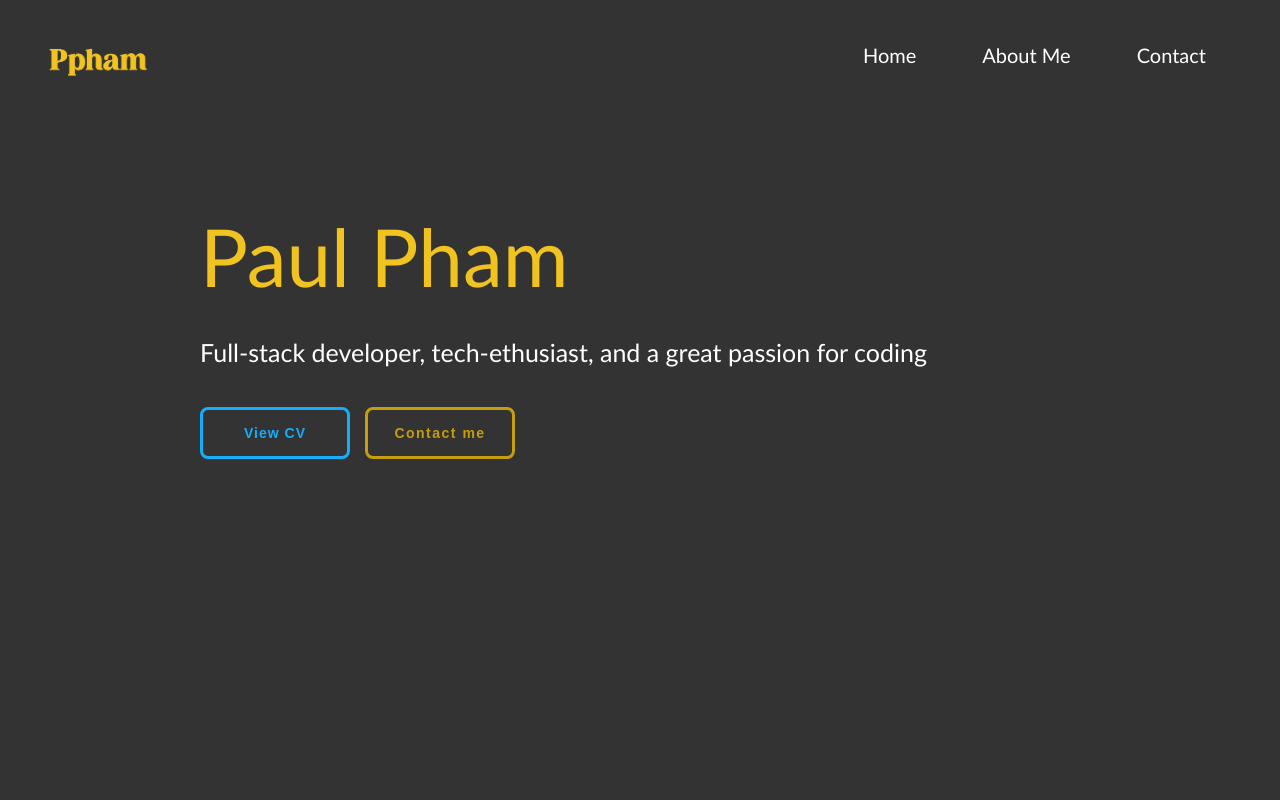
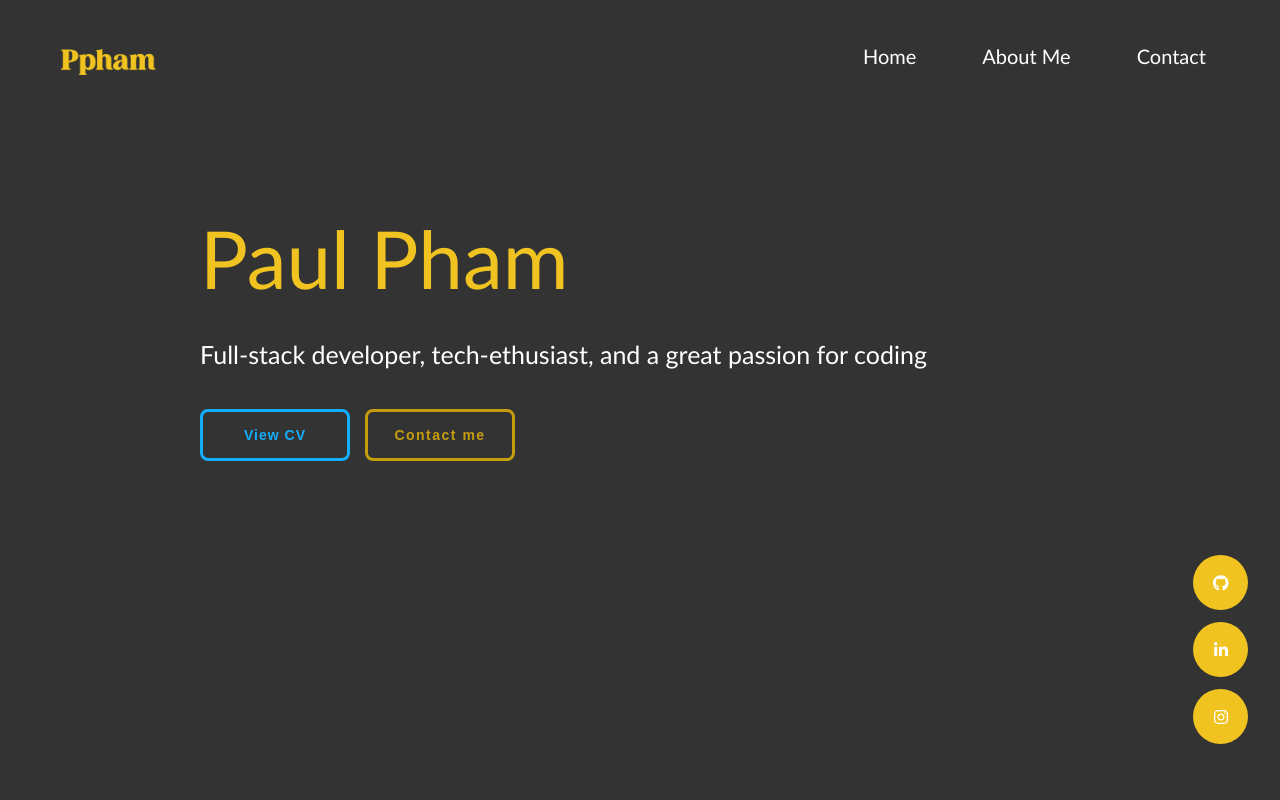
Before and after one commit to PaulP1406/Personal-web, a React (Create React App) app in the folder my-website/: page / in a window 1280 px wide. Shown: the top 800 px of the page. Built offline with nearby package versions, Linux system fonts and the light colour scheme.

Commit message:
First release

```diff
--- a/my-website/src/App.js
+++ b/my-website/src/App.js
@@ -3,6 +3,7 @@ import Home from './Home';
 import About from './About';
 import Work from './Work';
 import Contact from './Contact';
+import Social from './Social';
 import Nav from './Nav';
 function App() {
   return (
@@ -11,6 +12,7 @@ function App() {
         <Home />
         <About />
         <Contact />
+        <Social />
     </div>
   );
 }
--- a/my-website/src/Nav.js
+++ b/my-website/src/Nav.js
@@ -1,9 +1,11 @@
 import React from 'react'
 import logo from './logo.png';
-import { useState } from 'react';
+import logoAlter from  './logo_alter.png';
+import { useState, useEffect } from 'react';
 
 const Nav = () => {
   const [isNavExpanded, setIsNavExpanded] = useState(false);
+  const [scrolled, setScrolled] = useState(false);
   const toggleNav = () => {
     setIsNavExpanded(!isNavExpanded);
   };
@@ -18,10 +20,23 @@ const Nav = () => {
     setIsNavExpanded(false);
   };
 
+  useEffect(() => {
+    const handleScroll = () => {
+      const isScrolled = window.scrollY > 50; // You can adjust the number as needed
+      setScrolled(isScrolled);
+    };
+
+    window.addEventListener('scroll', handleScroll, { passive: true });
+
+    return () => {
+      window.removeEventListener('scroll', handleScroll);
+    };
+  }, []);
+
   return (
-    <nav>
+    <nav className={`navbar ${scrolled ? 'scrolled' : ''}`}>
       <div className="logo">
-        <img src={logo} alt='Logo' />
+        <img src={scrolled ? logoAlter : logo} alt='Logo' />
       </div>
       <button
         className="icon-menu"
--- /dev/null
+++ b/my-website/src/Social.js
@@ -0,0 +1,24 @@
+import React from 'react';
+import { FontAwesomeIcon } from '@fortawesome/react-fontawesome';
+import { faGithub, faLinkedinIn, faInstagram } from '@fortawesome/free-brands-svg-icons';
+
+const Social = () => {
+  return (
+    <div className='Social'>
+        <div className="icon-container">
+            <a href="https://github.com/yourusername" target="_blank" rel="noopener noreferrer" className="icon-link">
+            <FontAwesomeIcon icon={faGithub} />
+            </a>
+            <a href="https://linkedin.com/in/yourusername" target="_blank" rel="noopener noreferrer" className="icon-link">
+                <FontAwesomeIcon icon={faLinkedinIn} />
+            </a>
+            <a href="https://instagram.com/yourusername" target="_blank" rel="noopener noreferrer" className="icon-link">
+                <FontAwesomeIcon icon={faInstagram} />
+            </a>
+        </div>
+
+    </div>
+  )
+}
+
+export default Social
--- a/my-website/src/index.css
+++ b/my-website/src/index.css
@@ -31,7 +31,36 @@ nav {
   position: sticky;
   top: 0; /* Adjust if necessary, but 0 will stick it to the top */
   z-index: 1000; /* Ensure it stays on top of other elements */
-  /* Your other styles for the navbar (background, padding, etc.) */
+  transition: all 0.3s ease-in-out;
+  height: 12vh;
+  margin-bottom: none;
+}
+
+.navbar.scrolled {
+  height: 8vh;
+  background-color:  #f0c321;
+  align-items: center;
+  display: flex;
+  justify-content: space-between;
+  /* Styles for your scrolled navbar */
+}
+
+.navbar.scrolled a{
+  color: #333;
+  text-decoration: none;
+  vertical-align: middle;
+}
+
+.navbar.scrolled a:hover{
+  text-decoration: underline;
+}
+
+.navbar.scrolled ul li {
+  padding: 0.5rem;
+  float: right;
+  margin-right: 50px;
+  font-size: 20px;
+  font-family: 'Gill Sans', 'Gill Sans MT', Calibri, 'Trebuchet MS', sans-serif;
 }
 
 .nav-content {
@@ -46,7 +75,7 @@ nav ul li {
   padding: 0.5rem;
   float: right;
   margin-right: 50px;
-
+  vertical-align: middle;
   font-size: 20px;
   font-family: 'Gill Sans', 'Gill Sans MT', Calibri, 'Trebuchet MS', sans-serif;
 }
@@ -61,9 +90,9 @@ nav a:hover {
 }
 
 .logo img {
-  width: 120px; /* Default size */
+  width: 95px; /* Default size */
   height: auto;
-  margin-left: 20px;
+  margin-left: 3.5vw;
 }
 
 /* For tablets */
@@ -261,7 +290,7 @@ nav a:hover {
   width: 220px; /* Adjust the width as needed for the short line */
   background: #f0c321; /* Line color */
   position: absolute;
-  bottom: -56vh; /* Adjust the position */
+  bottom: -52vh; /* Adjust the position */
   left: 19.5%; /* This centers the line */
   transform: translateX(-50%); /* This also helps in centering the line */
 }
@@ -277,11 +306,10 @@ nav a:hover {
   flex-basis: auto;
   margin-bottom: 1em;
   margin-top: 0;
-  font-size: 25px;
+  font-size: 22px;
   font-weight: lighter;
   color: white;
   font-family: rubik;
-  padding-top: 10px;
   margin-right: 10vw;
   text-align: justify;
 }
@@ -325,7 +353,7 @@ nav a:hover {
   background-color: #333;
   display: block;
   width: 100vw;
-  height: 80vh;
+  height: 100vh;
 }
 
 form {
@@ -384,3 +412,52 @@ form input[type="submit"] {
 form input[type="submit"]:hover {
   background-color: rgb(20, 174, 251);
 }
+
+
+/* Social media icon styling */
+.Social {
+  position: fixed;
+  bottom: 20px;
+  right: 20px;
+  z-index: 1000;
+  display: flex;
+  flex-direction: column;
+  align-items: center;
+  margin-right: 1.5vh;
+  margin-bottom: 3vh;
+}
+
+.icon-container .icon-link {
+  background-color: #f0c321; /* Circle background */
+  color: white; /* Icon color */
+  border-radius: 50%; /* Circular shape */
+  padding: 10px; /* Space around the icon */
+  margin: 1.5vh 0; /* Space between icons */
+  width: 35px; /* Circle size */
+  height: 35px; /* Circle size */
+  display: flex; /* To center the icon horizontally and vertically */
+  justify-content: center; /* Center horizontally */
+  align-items: center; /* Center vertically */
+  transition: transform 0.3s; /* Smooth transform on hover */
+}
+
+.fa-svg {
+  color: white; /* Icon color */
+  font-size: 25px; /* Icon size */
+}
+
+.Social a {
+  display: inline-block;
+  margin-bottom: 0.5vh; /* Space between icons */
+}
+
+.Social a img {
+  width: 40px; /* Adjust size as needed */
+  height: auto;
+}
+
+/* Example for hover effect */
+.Social a:hover {
+  opacity: 0.7;
+  background-color: black;
+}
```
Also changed, not shown: my-website/src/logo.png, my-website/src/logo_alter.png (added).
